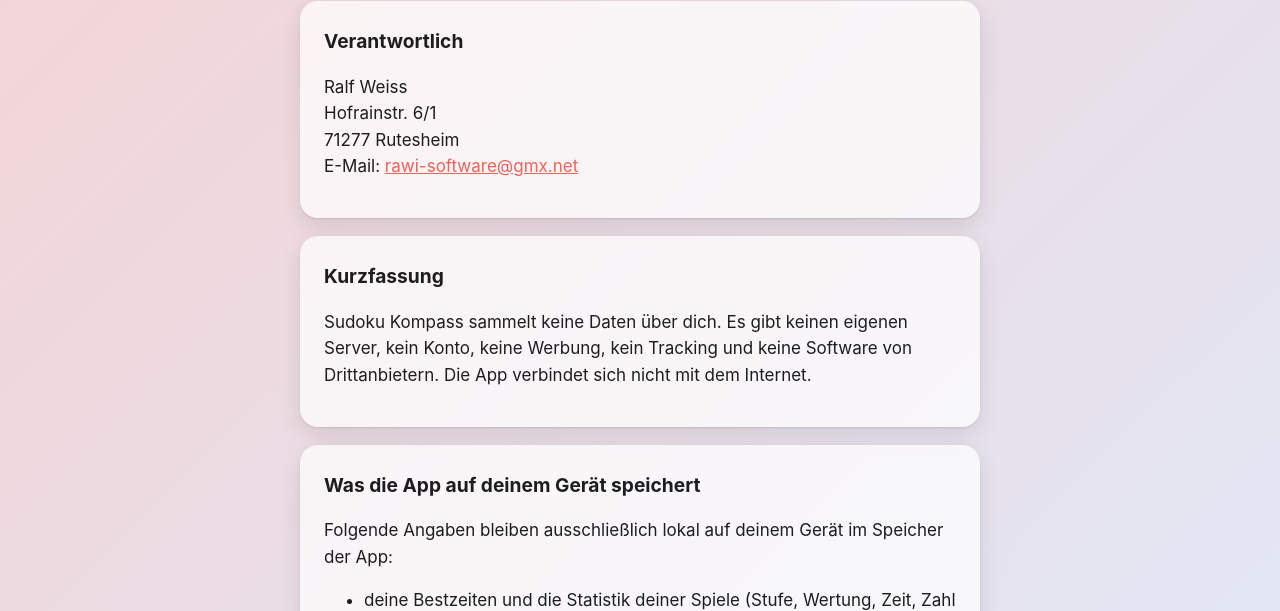
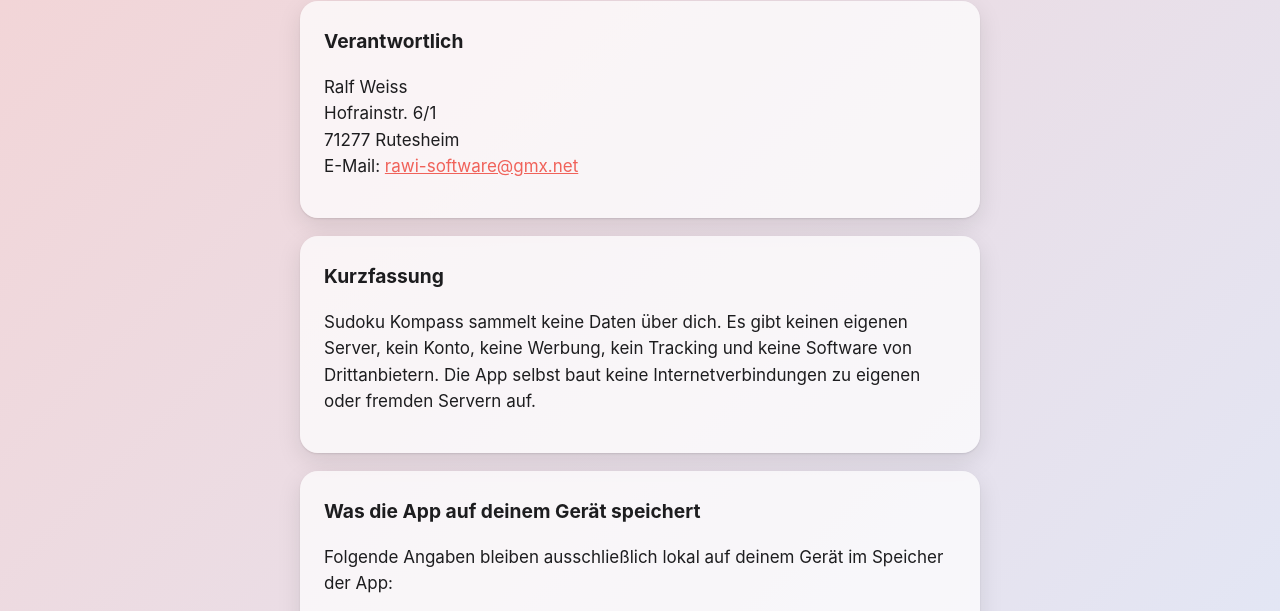
Before and after one commit to rawi-software/rawi-software.github.io, a plain HTML site: page sudokukompass/datenschutz.html in a window 1280 px wide. Shown: the part 131-742 px from the top of the page. Drawn offline with Linux system fonts and the light colour scheme.

Commit message:
Datenschutz Sudoku Kompass: Aussage zur Internetverbindung präzisiert

```diff
--- a/sudokukompass/datenschutz.html
+++ b/sudokukompass/datenschutz.html
@@ -5,7 +5,7 @@
 <div class="karte"><h2>Verantwortlich</h2>
 <p>Ralf Weiss<br>Hofrainstr. 6/1<br>71277 Rutesheim<br>E-Mail: <a href="mailto:rawi-software@gmx.net">rawi-software@gmx.net</a></p></div>
 <div class="karte"><h2>Kurzfassung</h2>
-<p>Sudoku Kompass sammelt keine Daten über dich. Es gibt keinen eigenen Server, kein Konto, keine Werbung, kein Tracking und keine Software von Drittanbietern. Die App verbindet sich nicht mit dem Internet.</p></div>
+<p>Sudoku Kompass sammelt keine Daten über dich. Es gibt keinen eigenen Server, kein Konto, keine Werbung, kein Tracking und keine Software von Drittanbietern. Die App selbst baut keine Internetverbindungen zu eigenen oder fremden Servern auf.</p></div>
 <div class="karte"><h2>Was die App auf deinem Gerät speichert</h2>
 <p>Folgende Angaben bleiben ausschließlich lokal auf deinem Gerät im Speicher der App:</p>
 <ul><li>deine Bestzeiten und die Statistik deiner Spiele (Stufe, Wertung, Zeit, Zahl der Fehler und Hinweise, Datum),</li>
```
